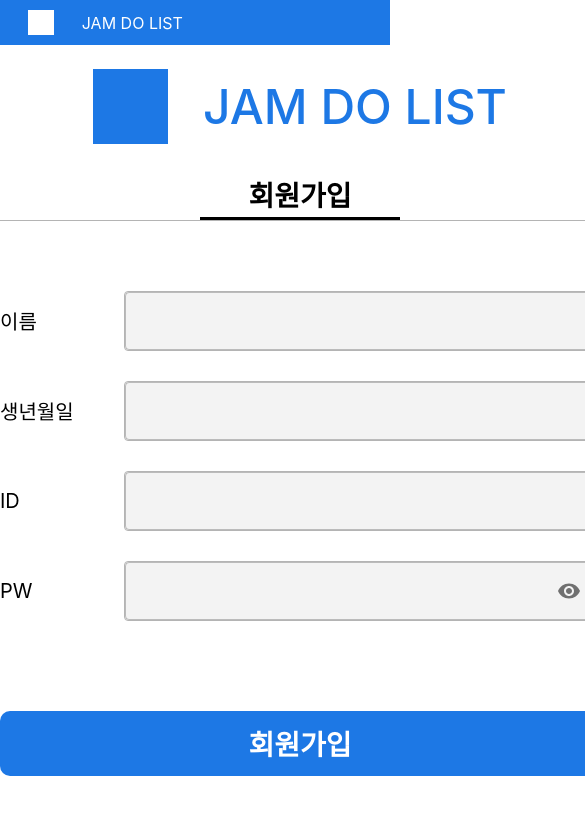
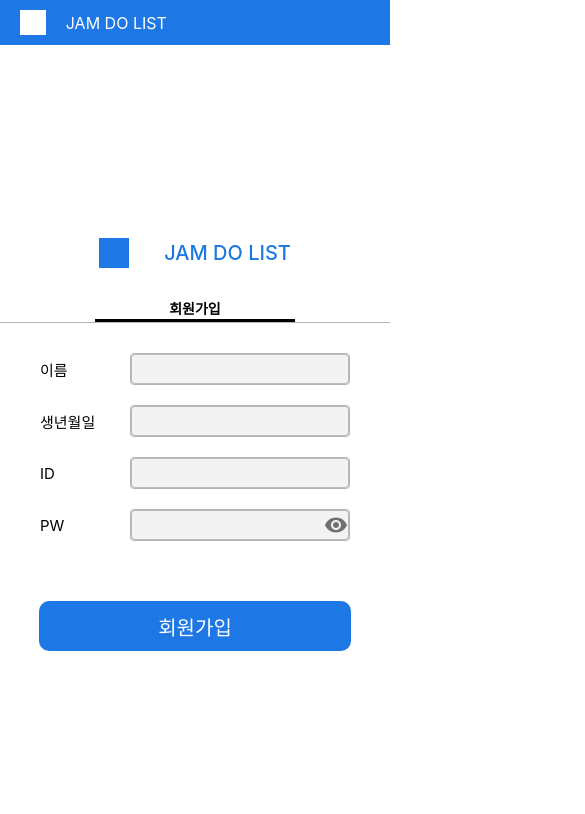
Before and after one commit to Sungjinyoung/todo-front, a React (Create React App) app: page /register in a window 390 px wide. Shown: the top 814 px of the page, 585 px wide, since content can reach past the window. Built offline with nearby package versions, Linux system fonts and the light colour scheme.

Commit message:
media screen으로 회원가입 페이지 반응형 스타일 적용

```diff
--- a/src/App.scss
+++ b/src/App.scss
@@ -1,8 +1,10 @@
 html,
 body {
   height: 100%;
+  width: 100%;
 }
 
 #root {
   height: 100%;
+  width: 100%;
 }
--- a/src/components/Layout/Layout.scss
+++ b/src/components/Layout/Layout.scss
@@ -4,7 +4,6 @@
   height: 100%;
   .header {
     display: flex;
-    position: fixed;
     align-items: center;
     width: 100%;
     height: 45px;
@@ -19,3 +18,14 @@
     }
   }
 }
+
+@media screen and (max-width: 600px) {
+  .layout {
+    min-width: 300px;
+    .header {
+      .icon {
+        margin: 0 20px;
+      }
+    }
+  }
+}
--- a/src/components/Share/Button/Button.scss
+++ b/src/components/Share/Button/Button.scss
@@ -13,3 +13,14 @@
     color: #ffffff;
   }
 }
+
+@media screen and (max-width: 600px) {
+  .button {
+    width: 80%;
+    height: 50px;
+    .text {
+      font-weight: 400;
+      font-size: 20px;
+    }
+  }
+}
--- a/src/components/Share/Input/Input.scss
+++ b/src/components/Share/Input/Input.scss
@@ -11,3 +11,12 @@
   position: absolute;
   right: 0;
 }
+
+@media screen and (max-width: 600px) {
+  .input {
+    height: 30px;
+  }
+  .MuiOutlinedInput-input {
+    height: 30px;
+  }
+}
--- a/src/components/Share/MainTitle/MainTitle.scss
+++ b/src/components/Share/MainTitle/MainTitle.scss
@@ -3,9 +3,9 @@
   font-size: 18px;
   font-weight: 500;
   font-size: 48px;
-  height: 75px;
   background: #ffffff;
   align-items: center;
+  justify-content: center;
   color: #1d78e5;
   .icon {
     background-color: #1d78e5;
@@ -16,3 +16,13 @@
     margin-right: 35px;
   }
 }
+
+@media screen and (max-width: 600px) {
+  .main-title {
+    font-size: 20px;
+    .icon {
+      width: 30px;
+      height: 30px;
+    }
+  }
+}
--- a/src/pages/Login/Login.scss
+++ b/src/pages/Login/Login.scss
@@ -1,12 +1,10 @@
 .login-page {
-  height: 100%;
+  height: calc(100% - 45px);
   display: flex;
   flex-direction: column;
   align-items: center;
   justify-content: center;
-
   margin: auto;
-
   width: 600px;
 
   .title-wrapper {
@@ -38,6 +36,8 @@
     }
   }
   .button-wrapper {
+    display: flex;
+    justify-content: center;
     margin-top: 60px;
     width: 100%;
   }
--- a/src/pages/Register/Register.scss
+++ b/src/pages/Register/Register.scss
@@ -1,12 +1,10 @@
 .register-page {
-  height: 100%;
+  height: calc(100% - 45px);
   display: flex;
   flex-direction: column;
   align-items: center;
   justify-content: center;
-
   margin: auto;
-
   width: 600px;
 
   .title-wrapper {
@@ -28,11 +26,17 @@
   .register-form {
     width: 100%;
     margin-top: 70px;
+    width: 600px;
     .form {
       display: flex;
       align-items: center;
-      margin-bottom: 30px;
       box-sizing: border-box;
+      &:not(:last-child) {
+        margin-bottom: 30px;
+      }
+      > .input {
+        height: 60px;
+      }
       .error {
         margin-top: 90px;
         position: absolute;
@@ -48,7 +52,9 @@
     }
   }
   .button-wrapper {
-    margin-top: 60px;
+    display: flex;
+    justify-content: center;
+    margin-top: 40px;
     width: 100%;
   }
 
@@ -58,6 +64,65 @@
     font-size: 18px;
     line-height: 18px;
     color: #434343;
+    width: 600px;
     cursor: pointer;
   }
 }
+
+@media screen and (max-width: 600px) {
+  .register-page {
+    display: flex;
+    flex-direction: column;
+    width: 100%;
+    .title-wrapper {
+      display: flex;
+      justify-content: center;
+      width: 100%;
+      height: 24px;
+      color: #000000;
+      margin-top: 30px;
+      font-size: 14px;
+      font-weight: 600;
+      border-bottom: 1px solid #b4b4b4;
+      .title {
+        text-align: center;
+        width: 200px;
+        border-bottom: 3px solid #000000;
+      }
+    }
+    .register-form {
+      width: 100%;
+      margin-top: 30px;
+      .form {
+        padding: 0 40px;
+        display: flex;
+        align-items: center;
+        box-sizing: border-box;
+        &:not(:last-child) {
+          margin-bottom: 20px;
+        }
+        > .input {
+          height: 30px;
+          padding: 15px 5px;
+        }
+        .error {
+          margin-top: 90px;
+          position: absolute;
+          color: #ff8080;
+          font-size: 14px;
+          margin-left: 134px;
+        }
+        .label {
+          font-size: 15px;
+          width: 100px;
+        }
+      }
+    }
+    .button-wrapper {
+      display: flex;
+      justify-content: center;
+      margin-top: 60px;
+      width: 100%;
+    }
+  }
+}
```
Also changed, not shown: src/pages/MainPage/MainPage.scss (+16 -0 lines).
